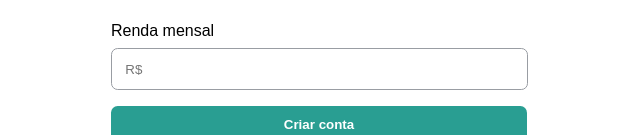
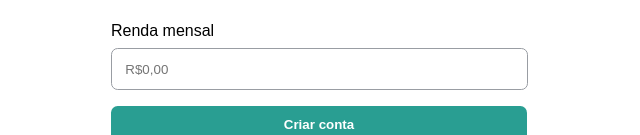
Before and after one commit to locatelli-lucas/BudgetBuddy, a React (Vite) app in the folder Front-end/BudgetBuddy/: page /register in a window 1280 px wide. Shown: the part 559-694 px from the top of the page, without its empty margins (319-959 px from the left). Built offline with nearby package versions, Linux system fonts and the light colour scheme.

Commit message:
fixed money sign issue

```diff
--- a/Front-end/BudgetBuddy/src/pages/register/Register.tsx
+++ b/Front-end/BudgetBuddy/src/pages/register/Register.tsx
@@ -50,6 +50,7 @@ export function Register() {
         const input = e.key;
         let value;
         let newValue = "";
+        console.log("pos: " + monthlyIncomeInput.current!.selectionStart);
 
         if (isNumeric(input)) {
             if (currentValue) {
@@ -66,7 +67,9 @@ export function Register() {
                 newValue = formatNumberToMoney(value);
             }
         }
-        setCurrentValue(newValue);
+
+        if(newValue !== "")
+            setCurrentValue(newValue);
     };
 
     useEffect(() => {
@@ -92,7 +95,7 @@ export function Register() {
                     </Visibility>
                 </div>
                 <label htmlFor="monthlyIncome">Renda mensal</label>
-                <GlobalInput ref={monthlyIncomeInput} onKeyDown={e => handleMonthlyIncomeChange(e)} type="text" name="monthlyIncome" placeholder="R$"/>
+                <GlobalInput ref={monthlyIncomeInput} onKeyDown={e => handleMonthlyIncomeChange(e)} type="text" name="monthlyIncome" placeholder="R$0,00"/>
                 <LoginCreateButton text="Criar conta" onClick={() => createUserReq()} />
                 <GoogleLoginSpan>
                     <hr />
```
